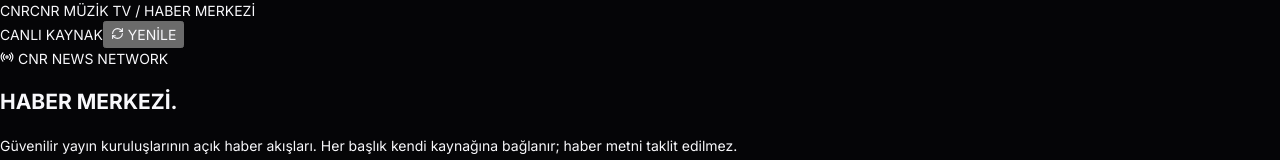
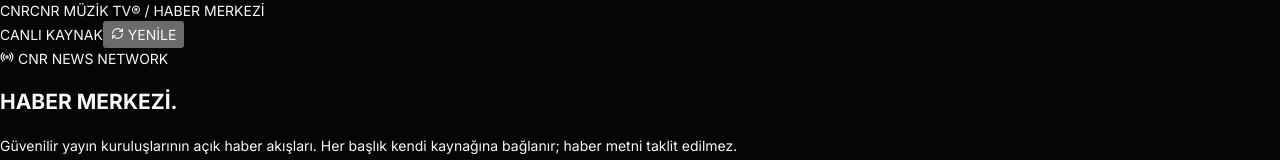
Before and after one commit to memetcnr23/MEMET-CINARofficial, a Next.js app in the folder cnr-tv-build/: page /haberler in a window 1280 px wide. Shown: the top 160 px of the page. Built offline with nearby package versions, Linux system fonts and the light colour scheme; no server answers; a web font is replaced by a local one.

Commit message:
Apply official CNR Müzik TV® brand naming

```diff
--- a/cnr-tv-build/app/haberler/page.tsx
+++ b/cnr-tv-build/app/haberler/page.tsx
@@ -13,7 +13,7 @@ export default function HaberlerPage(){
  return <main className="min-h-screen bg-[#08080c] text-white">
   <div className="mx-auto max-w-[1440px] px-4 pb-20 pt-5 sm:px-8">
    <header className="mb-8 flex flex-wrap items-center justify-between gap-4 border-b border-white/10 pb-5">
-    <Link href="/" className="flex items-center gap-3 text-sm font-black tracking-[.2em]"><span className="grid h-10 w-10 place-items-center border border-rose-500/40 bg-rose-950/40 text-rose-300 [clip-path:polygon(0_0,100%_0,100%_75%,75%_100%,0_100%)]">CNR</span>CNR MÜZİK TV <span className="text-zinc-500">/ HABER MERKEZİ</span></Link>
+    <Link href="/" className="flex items-center gap-3 text-sm font-black tracking-[.2em]"><span className="grid h-10 w-10 place-items-center border border-rose-500/40 bg-rose-950/40 text-rose-300 [clip-path:polygon(0_0,100%_0,100%_75%,75%_100%,0_100%)]">CNR</span>CNR MÜZİK TV® <span className="text-zinc-500">/ HABER MERKEZİ</span></Link>
     <div className="flex items-center gap-3 text-[10px] font-bold tracking-[.16em] text-zinc-400"><span className="flex items-center gap-2 text-emerald-300"><i className="h-2 w-2 animate-pulse rounded-full bg-emerald-400"/> CANLI KAYNAK</span><button onClick={()=>void refresh()} className="flex items-center gap-2 border border-white/15 px-3 py-2 hover:border-rose-400"><RefreshCw size={13}/> YENİLE</button></div>
    </header>
    <section className="relative mb-8 overflow-hidden border border-white/10 bg-[radial-gradient(ellipse_at_80%_10%,rgba(190,20,55,.24),transparent_48%),linear-gradient(120deg,#181117,#0b0b10_65%)] p-6 sm:p-10 [clip-path:polygon(0_0,100%_0,100%_calc(100%-22px),calc(100%-22px)_100%,0_100%)]">
```
